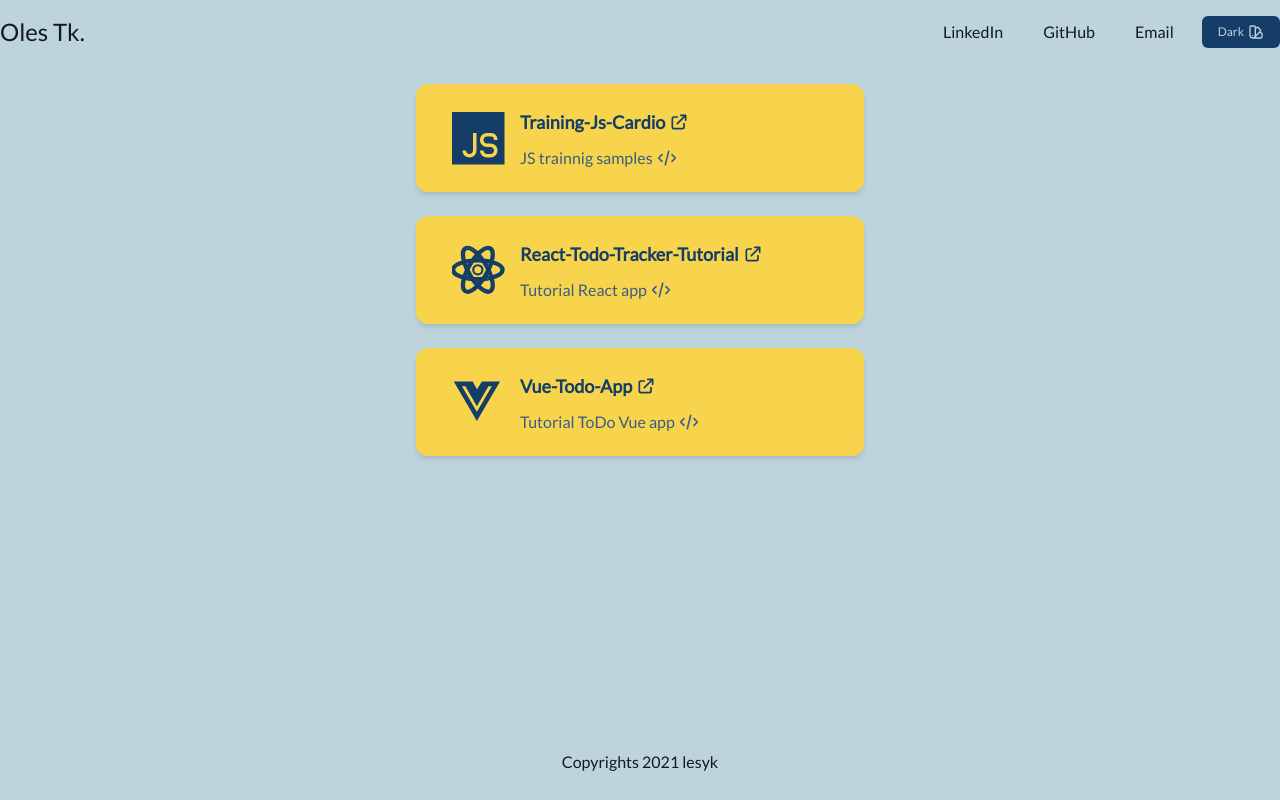
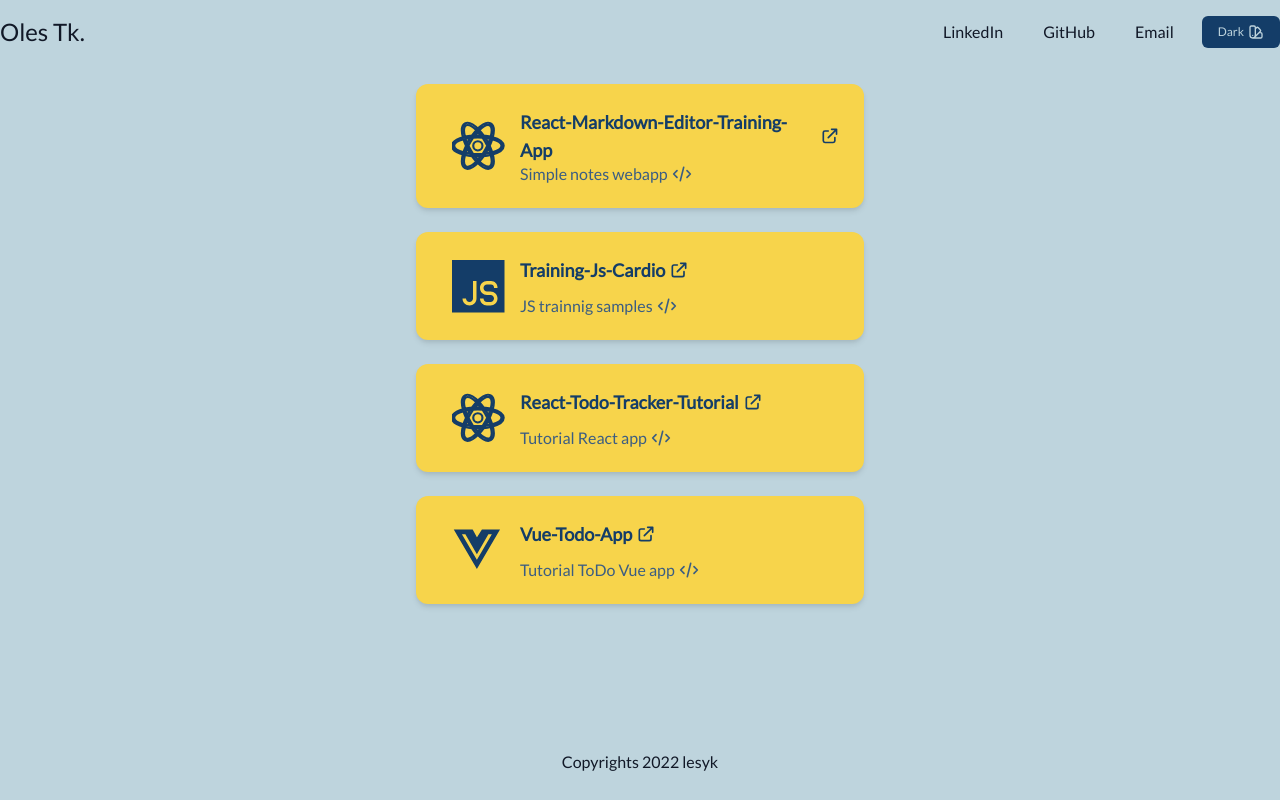
Before and after one commit to telesyk/telesyk.github.io, a Vue app: page / in a window 1280 px wide. Built offline with nearby package versions, Linux system fonts and the light colour scheme.

Commit message:
update store: add new app

```diff
--- a/src/store.js
+++ b/src/store.js
@@ -19,7 +19,7 @@ export default {
       }
     },
     footer: {
-      copyright: "Copyrights 2021 lesyk",
+      copyright: "Copyrights 2022 lesyk",
       thirdParty: {
         text: 'Made with help:',
         // links: [
@@ -44,6 +44,15 @@ export default {
     ]
   },
   cards: [
+    {
+      title: "react-markdown-editor-training-app",
+      description: "Simple notes webapp",
+      linkSite: "https://dancing-pie-93cc24.netlify.app/",
+      linkSource: "https://github.com/telesyk/react-markdown-editor-training-app",
+      image: "/assets/images/screen_3.jpg",
+      imageShow: false,
+      icon: "react-js",
+    },
     {
       title: "training-js-cardio",
       description: "JS trainnig samples",
```
